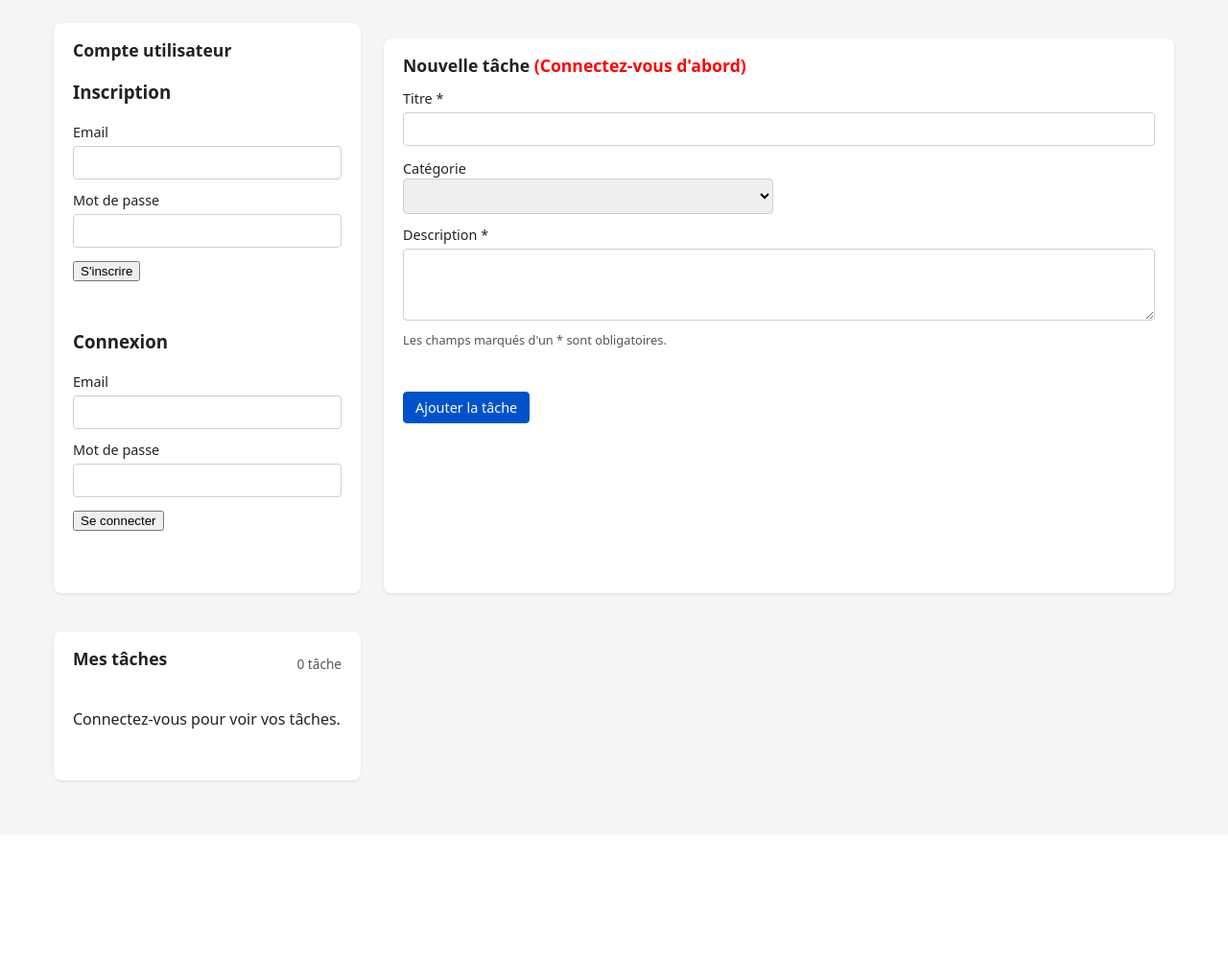
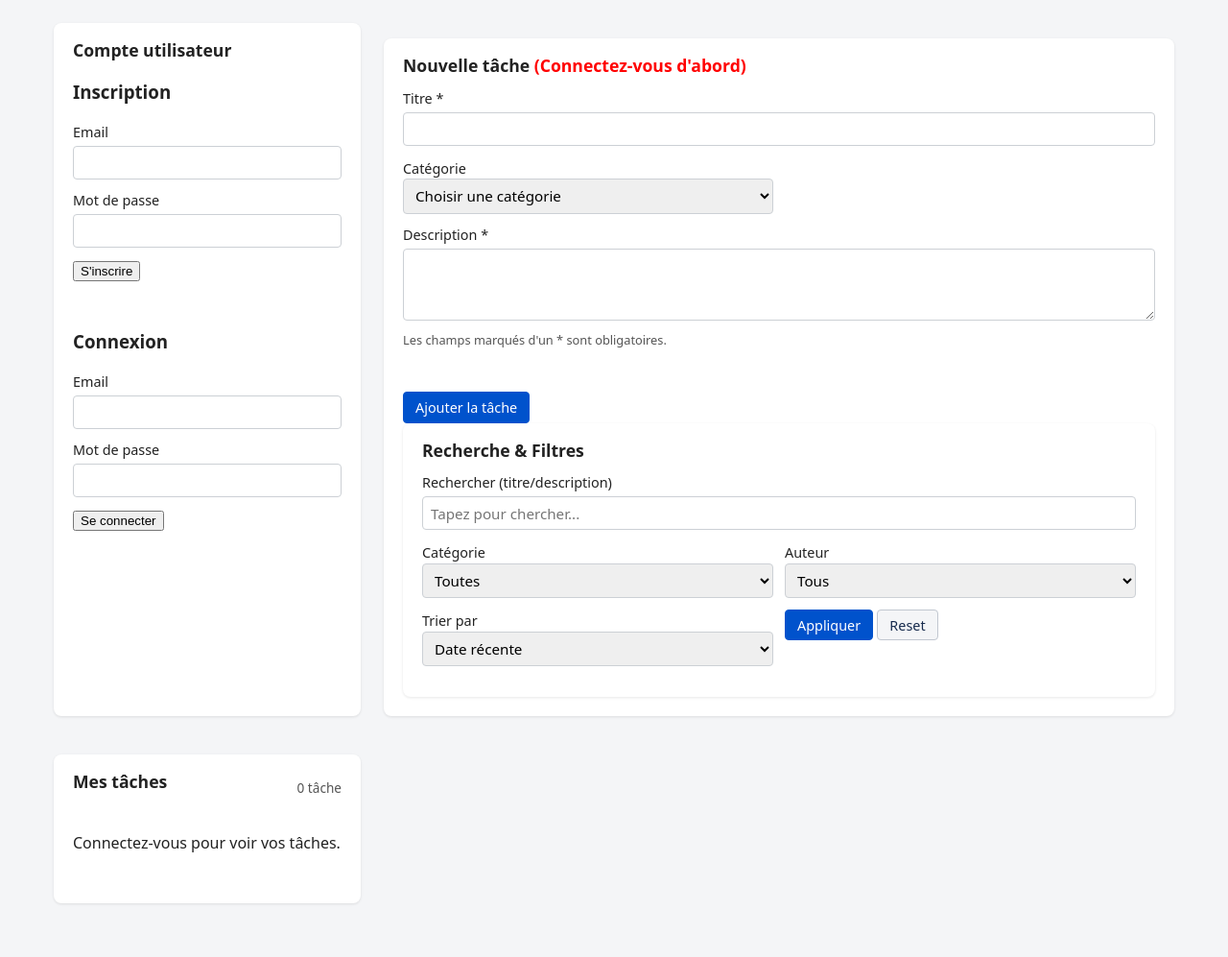
Before and after one commit to JakeTheRealOne/tilewar, a PHP site: page / in a window 1280 px wide. Shown: the part 52-1049 px from the top of the page at 96% size. Before the commit the page ends 868 px from the top, so only its background shows below. Run offline with PHP 8.4, Linux system fonts and the light colour scheme; lists and menus that the app fills with data are empty.

Commit message:
Update index.php

```diff
--- a/index.php
+++ b/index.php
@@ -1,22 +1,27 @@
+<!--Moulay Ali Lablih -->
+
 <!DOCTYPE html>
 <html lang="fr">
 
 <head>
-  <meta charset="UTF-8">
+  <meta charset= "UTF-8">
   <title>Gestionnaire de tâches</title>
-  <meta name="viewport" content="width=device-width, initial-scale=1">
+  <meta name="viewport"  content= "width=device-width, initial-scale=1">
+
   <link rel="stylesheet" href="styles.css">
 </head>
 
 <body>
   <header class="topbar">
     <div class="topbar-left">
+
       <h1 class="app-title">TaskTiles</h1>
     </div>
     <div class="topbar-right">
 
       <span class="user-name" id="user-name">Non connecté</span>
-      <button class="btn btn-secondary" id="logout-btn" style="display:none;">Déconnexion</button>
+
+      <button class="btn btn-secondary" id="logout-btn" style= "display:none;">Déconnexion</button>
     </div>
   </header>
 
@@ -26,7 +31,7 @@
     <section class="panel panel-form" id="auth-section">
       <h2>Compte utilisateur</h2>
 
-      <!-- Inscription -->
+
       <form id="register-form">
         <h3>Inscription</h3>
         <div class="form-row">
@@ -35,23 +40,26 @@
         </div>
         <div class="form-row">
           <label for="register-password">Mot de passe</label>
-          <input type="password" id="register-password" required>
+          <input type="password" id="register-password" >
         </div>
         <button type="submit">S'inscrire</button>
         <p class="form-error" id="register-error"></p>
         <p class="form-success" id="register-success"></p>
       </form>
 
-      <!-- Connexion -->
+
       <form id="login-form">
         <h3>Connexion</h3>
         <div class="form-row">
+
           <label for="login-email">Email</label>
           <input type="email" id="login-email" required>
+
         </div>
         <div class="form-row">
           <label for="login-password">Mot de passe</label>
           <input type="password" id="login-password" required>
+
         </div>
         <button type="submit">Se connecter</button>
         <p class="form-error" id="login-error"></p>
@@ -74,12 +82,15 @@
           <div>
             <label for="category">Catégorie</label>
             <!-- <input type="text" id="category" name="category" placeholder="Études, Travail…"> -->
-            <select type="text" id="category" name="category">
+            <select id="category" name="category">
+              <option value="">Choisir une catégorie</option>
             </select>
           </div>
+
         </div>
         <div class="form-row">
           <label for="description">Description *</label>
+
           <textarea id="description" name="description" rows="3" required></textarea>
         </div>
         <!-- <div class="form-row two-columns">
@@ -91,6 +102,7 @@
               <option value="high">Haute</option>
             </select>
           </div>
+
           <div>
             <label for="status">Statut</label>
             <select id="status" name="status">
@@ -101,17 +113,63 @@
           </div>
         </div> -->
         <p class="form-hint">Les champs marqués d'un * sont obligatoires.</p>
+
         <p class="form-error" id="form-error"></p>
         <div class="form-actions">
           <button type="submit" class="btn btn-primary">Ajouter la tâche</button>
         </div>
+
       </form>
 
 
-      <!-- <h2>Recherche / filtres</h2>
-      <form id="filter-form">
 
-      </form> -->
+    <section class="panel panel-form">
+        <h2>Recherche & Filtres</h2>
+            <form id="filter-form">
+          <div class="form-row">
+          <label for="search-input">Rechercher (titre/description)</label>
+            <div class="search-container">
+            <input type="text" id="search-input" placeholder= "Tapez pour chercher...">
+
+            </div>
+              </div>
+              <div class="form-row two-columns">
+              <div>
+            <label for="filter-category">Catégorie</label>
+
+            <select id="filter-category">
+          <option value="">Toutes</option>
+            </select>
+          </div>
+
+          <div>
+        <label for="filter-author">Auteur</label>
+
+        <select id="filter-author">
+          <option value="">Tous</option>
+            </select>
+          </div>
+         </div>
+          <div class="form-row two-columns">
+            <div>
+        <label for="filter-sort">Trier par</label>
+        <select id="filter-sort">
+
+          <option value="date-desc">Date récente</option>
+          <option value="date-asc">Date ancienne</option>
+
+          <option value="title-asc">Titre A-Z</option>
+          <option value="title-desc">Titre Z-A</option>
+            </select>
+            </div>
+          <div>
+            <button type="button" id="filter-apply" class="btn btn-primary">Appliquer</button>
+            <button type="button" id="filter-reset" class="btn btn-secondary">Reset</button>
+          </div>
+       </div>
+      </form>
+    </section>
+
     </section>
 
 
@@ -131,11 +189,43 @@
   </main>
 
 
-  <div class="modal hidden" id="edit-modal">
+  <!--<div class="modal hidden" id="edit-modal">
 
-  </div>
+  </div>-->
 
   <script src="app.js"></script>
+
+  <div class="modal hidden" id="edit-modal">
+  <div class="modal-content">
+    <header class="modal-header">
+      <h3>Modifier la tâche</h3>
+      <button class="btn btn-small btn-outline" id="edit-close">✕</button>
+    </header>
+    <form id="edit-form">
+      <input type="hidden" id="edit-id" name="edit-id">
+      <div class="form-row">
+        <label for="edit-title">Titre</label>
+        <input type="text" id="edit-title" name="edit-title" required>
+      </div>
+      <div class="form-row">
+        <label for="edit-category">Catégorie</label>
+        <select id="edit-category" name="edit-category">
+
+        </select>
+      </div>
+      <div class="form-row">
+        <label for="edit-description">Description</label>
+        <textarea id="edit-description" name="edit-description" rows="3" required></textarea>
+      </div>
+      <p class="form-error" id="edit-error"></p>
+      <div class="form-actions">
+        <button type="submit" class="btn btn-primary">Modifier</button>
+        <button type="button" id="edit-cancel" class="btn btn-secondary">Annuler</button>
+      </div>
+    </form>
+  </div>
+</div>
+
 </body>
 
 </html>
```
